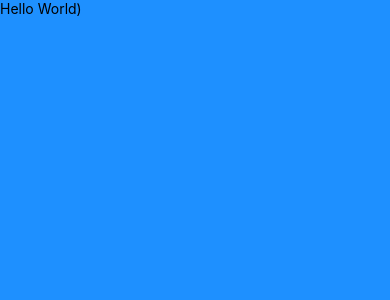
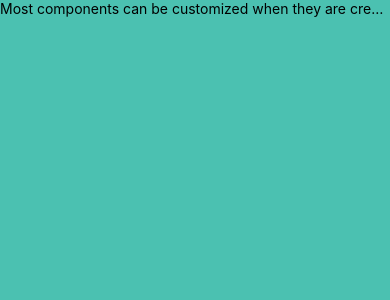
Before and after one commit to R-Sugimoto-0718/React-Native-Tutorial, a React Native app: screen / in a window 390 px wide. Shown: the top 300 px of the page. Built offline with nearby package versions, Linux system fonts and the light colour scheme.

Commit message:
[WIP]SafeAreaViewの使い方

```diff
--- a/App.js
+++ b/App.js
@@ -1,20 +1,21 @@
 import React from 'react';
-import { StyleSheet, Text, View } from 'react-native';
+import { StyleSheet, Text, View, SafeAreaView, Platform } from 'react-native';
 
 export default function App() {
 
-
+  const handlePress = () => console.log("Text Pressed");
 
   return (
-    <View style={styles.container}>
-      <Text>Hello World)</Text>
-    </View>
+    <SafeAreaView style={styles.container}>
+      <Text numberOfLines={1} onPress={handlePress}>Most components can be customized when they are created, with different parameters. These creation parameters are called props.</Text>
+    </SafeAreaView>
   );
 }
 
 const styles = StyleSheet.create({
   container: {
     flex: 1,
-    backgroundColor: 'dodgerblue',
+    backgroundColor: '#4BC1B1',
+    paddingTop: Platform.OS === 'android' ? 25 : 0
   },
 });
```
